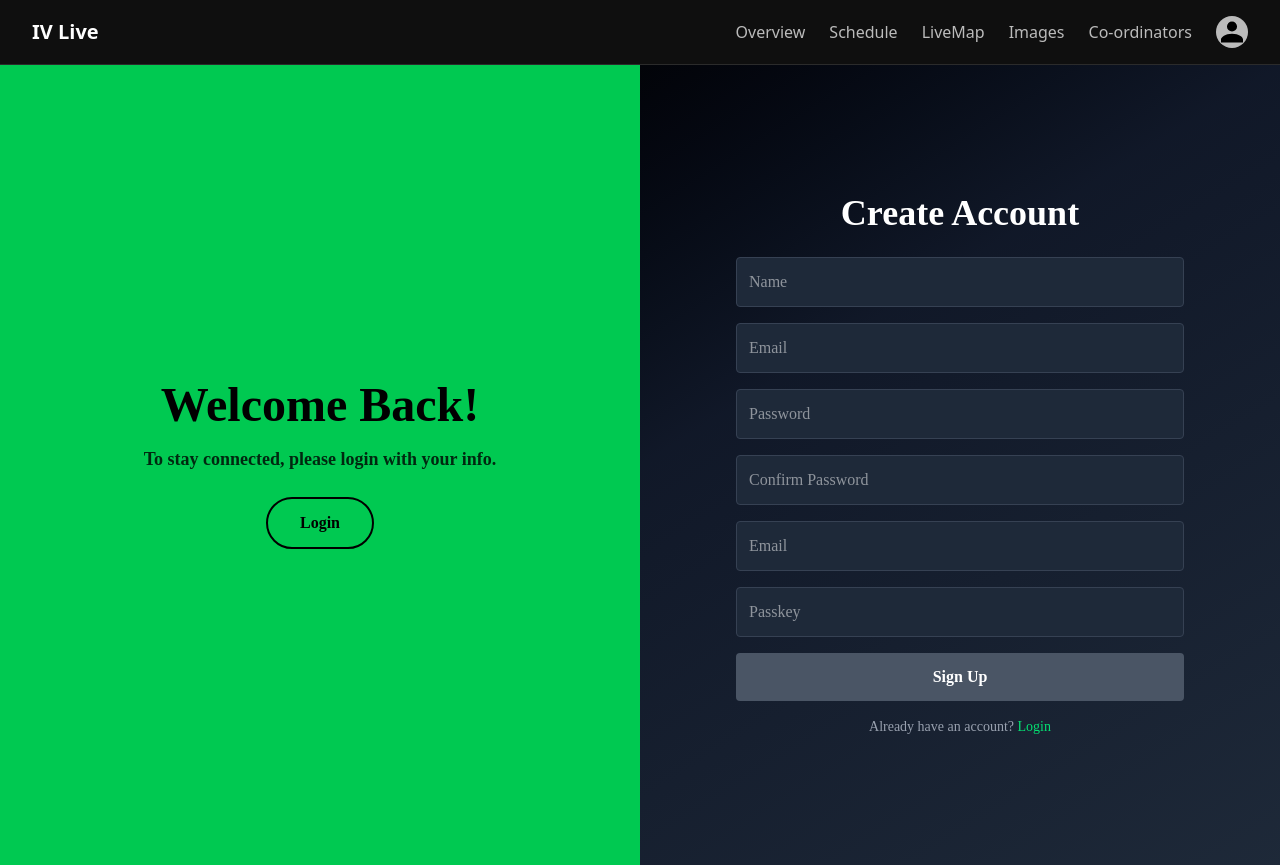
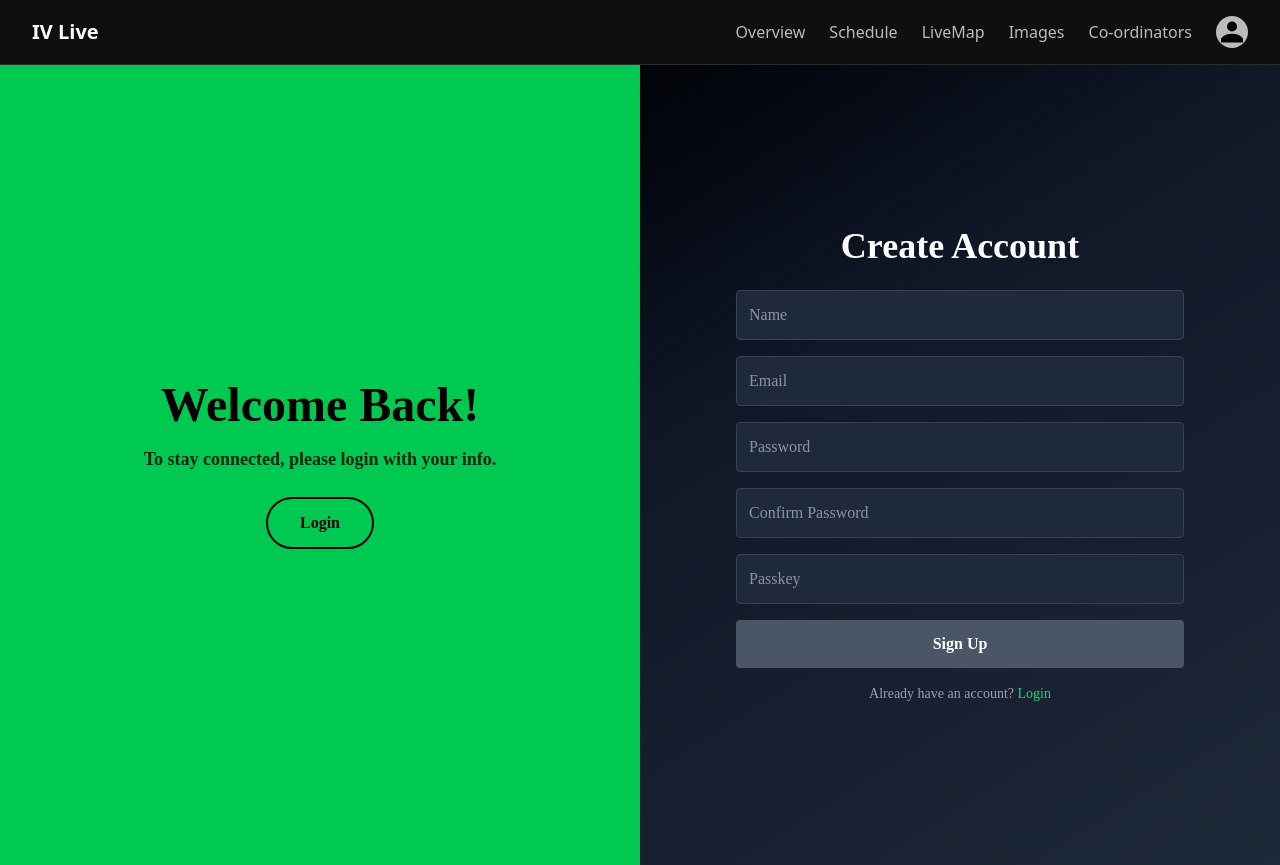
Before and after one commit to AbhaiSankarPR/IV_CSE_27, a React (Vite) app in the folder frontend/: page /auth in a window 1280 px wide. Both pictures are taken after a click on the button "Sign up". Built offline with nearby package versions, Linux system fonts and the light colour scheme.

Commit message:
Update Signup.jsx

```diff
--- a/frontend/src/pages/AuthPage/Signup.jsx
+++ b/frontend/src/pages/AuthPage/Signup.jsx
@@ -28,10 +28,10 @@ export default function Signup({ onToggleMode }) {
     const result = await response.json();
 
     if (response.ok) {
-      alert(result.message || "✅ Profile created successfully!");
+      alert(result.message || "Profile created successfully!");
       console.log("User created:", result);
     } else {
-      alert(result.error || "⚠️ Signup failed. Check your passkey or details.");
+      alert(result.error || "Signup failed. Check your passkey or details.");
     }
   } catch (err) {
     console.error("Error creating profile:", err);
@@ -106,22 +106,6 @@ export default function Signup({ onToggleMode }) {
           </p>
         )}
         <input
-          type="email"
-          placeholder="Email"
-          className="w-full p-3 rounded bg-gray-800 border border-gray-700 focus:outline-none focus:border-green-500"
-          {...register("email", {
-            required: "Email is required",
-            pattern: {
-              value: /\S+@\S+\.\S+/,
-              message: "Invalid email address",
-            },
-          })}
-        />
-        {errors.email && (
-          <p className="text-red-400 text-sm">{errors.email.message}</p>
-        )}
-
-        <input
           type="password"
           placeholder="Passkey"
           className="w-full p-3 rounded bg-gray-800 border border-gray-700 focus:outline-none focus:border-green-500"
```
